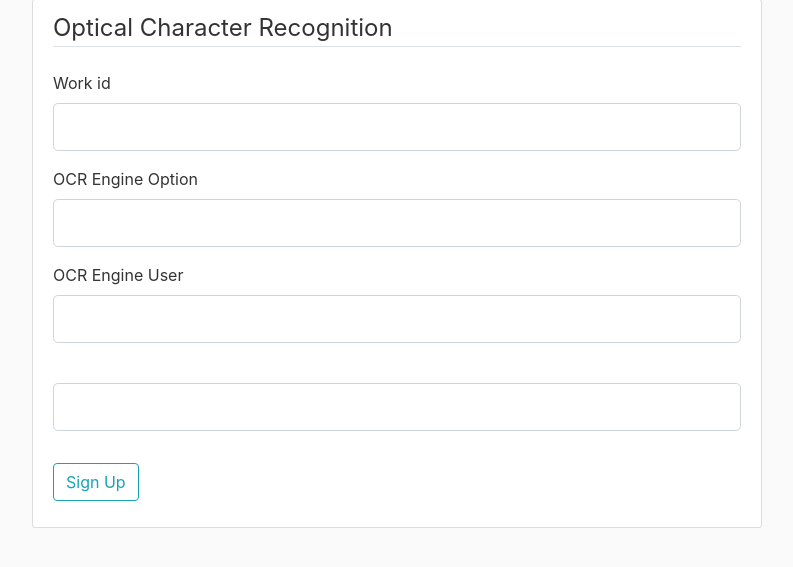
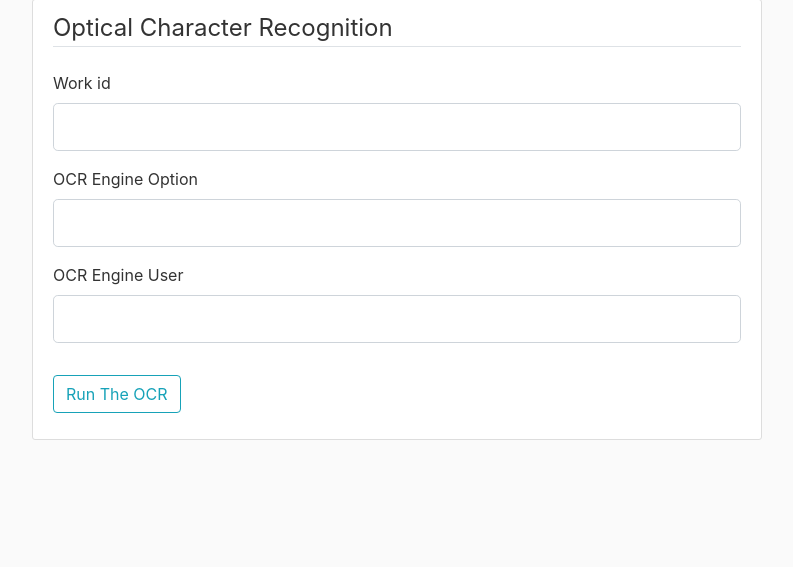
Before and after one commit to ta4tsering/Webapp4, a Flask app: page /OCR in a window 1280 px wide. Shown: the part 81-648 px from the top of the page, without its empty margins (53-846 px from the left). Run offline with Flask 2, Linux system fonts and the light colour scheme; some libraries are stand-ins or nearby versions.

Commit message:
small change

```diff
--- a/webapp/forms.py
+++ b/webapp/forms.py
@@ -1,6 +1,6 @@
 from flask_wtf import FlaskForm
 from wtforms import StringField, PasswordField, SubmitField, BooleanField, RadioField
-from wtforms.validators import DataRequired, Length, EqualTo,Email
+from wtforms.validators import DataRequired, Length, Email
 
 
 class RegistrationForm(FlaskForm):
@@ -9,6 +9,4 @@ class RegistrationForm(FlaskForm):
     engine_option = StringField('OCR Engine Option',
                         validators=[DataRequired(), Email()])
     engine_user = PasswordField('OCR Engine User', validators=[DataRequired()])
-    confirm_engine_user = PasswordField('',
-                                     validators=[DataRequired(), EqualTo('engine_user')])
-    submit = SubmitField('Sign Up')
+    submit = SubmitField('Run The OCR')
--- a/webapp/models.py
+++ b/webapp/models.py
@@ -11,7 +11,7 @@ class User(db.Model):
     posts = db.relationship('Post', backref='author', lazy=True)
 
     def __repr__(self):
-        return f"User('{self.username}', '{self.email}', '{self.image_file}')"
+        return f"User('{self.workid}', '{self.engine_option}', '{self.image_file}')"
 
 
 class Post(db.Model):
--- a/webapp/routes.py
+++ b/webapp/routes.py
@@ -6,16 +6,10 @@ from webapp.models import User, Post
 
 posts = [
     {
-        'author': 'Corey Schafer',
-        'title': 'Blog Post 1',
+        'author': 'Tashi Tsering',
+        'title': 'How to use this ',
         'content': 'First post content',
         'date_posted': 'April 20, 2018'
-    },
-    {
-        'author': 'Jane Doe',
-        'title': 'Blog Post 2',
-        'content': 'Second post content',
-        'date_posted': 'April 21, 2018'
     }
 ]
 
--- a/webapp/templates/OCR.html
+++ b/webapp/templates/OCR.html
@@ -45,19 +45,6 @@
                         {{ form.engine_user(class="form-control form-control-lg") }}
                     {% endif %}
                 </div>
-                <div class="form-group">
-                    {{ form.confirm_engine_user.label(class="form-control-label") }}
-                    {% if form.confirm_engine_user.errors %}
-                        {{ form.confirm_engine_user(class="form-control form-control-lg is-invalid") }}
-                        <div class="invalid-feedback">
-                            {% for error in form.confirm_engine_user.errors %}
-                                <span>{{ error }}</span>
-                            {% endfor %}
-                        </div>
-                    {% else %}
-                        {{ form.confirm_engine_user(class="form-control form-control-lg") }}
-                    {% endif %}
-                </div>
             </fieldset>
             <div class="form-group">
                 {{ form.submit(class="btn btn-outline-info") }}
```
Also changed, not shown: 1 other file.
